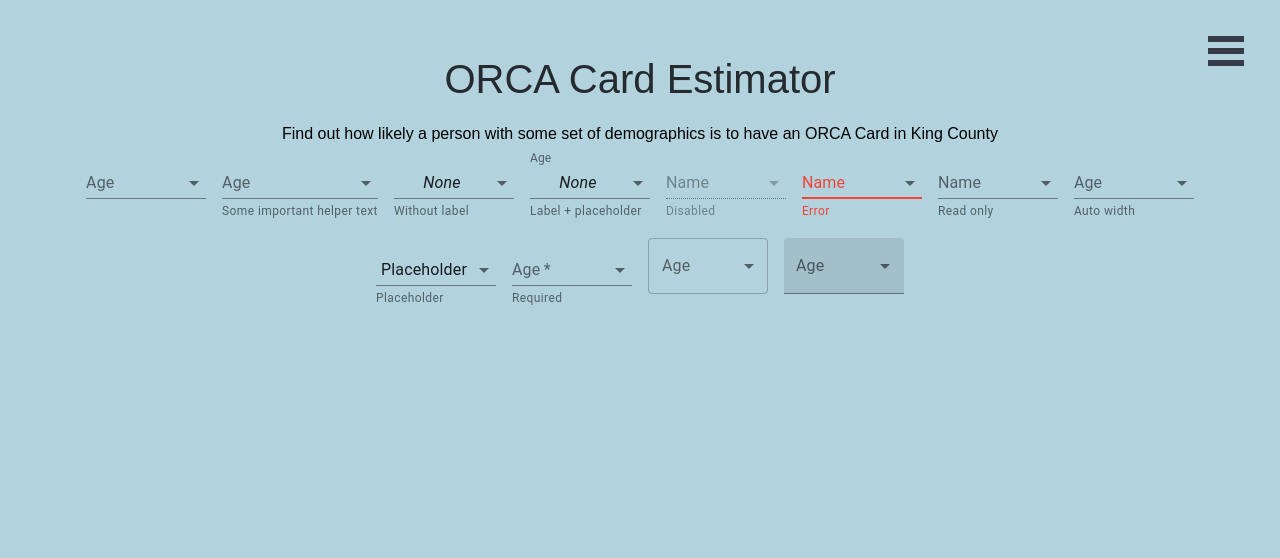
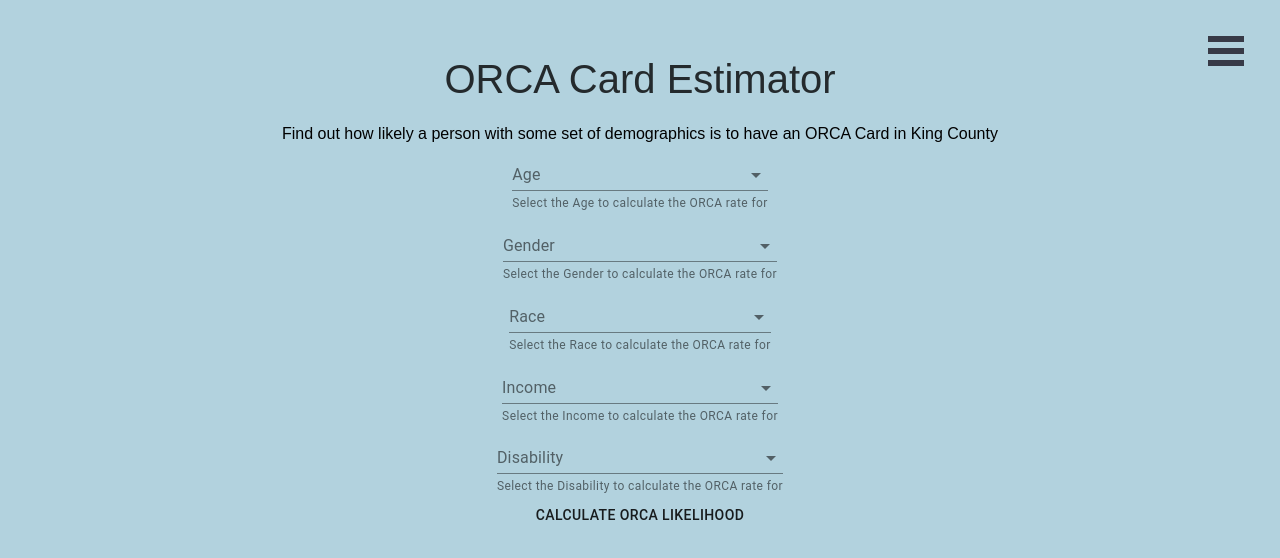
Before and after one commit to CSE482Winter2021/Major-Dudes, a React (Create React App) app in the folder client/: page /Estimator in a window 1280 px wide. Shown: the top 558 px of the page. Built offline with nearby package versions, Linux system fonts and the light colour scheme.

Commit message:
Estimator frontend

```diff
--- a/client/src/components/Estimator.jsx
+++ b/client/src/components/Estimator.jsx
@@ -1,13 +1,45 @@
-import React from 'react';
+import React, {Component} from 'react';
 import SimpleSelect from './Selector'
-function Estimator() {
+import Button from '@material-ui/core/Button/index';
+
+class Estimator extends Component {
+    constructor(props) {
+        super(props);
+        this.state = {data:[], calculated:false};
+        this.childHandler = this.childHandler.bind(this);
+        this.calculate = this.calculate.bind(this);
+    }
+    childHandler(index, dataFromChild) {
+        const { data } = this.state;
+        data[index] = dataFromChild;
+        this.setState({ data });
+    }
+    calculate() {
+        this.setState({calculated:true})
+    }
+    render() {
+        const ageElements = {1:'0 to 4', 2:'5 to 9', 3: '10 to 14', 4: '15 to 17', 5:'18 to 19', 6:'20', 7:'21', 8:'22 to 24', 9:'25 to 29', 10:'30 to 34', 11:'35 to 39', 12:'40 to 44', 13:'45 to 49', 14:'50 to 54', 15:'55 to 59', 16:'60 to 61', 17:'62 to 64', 18:'65 to 66', 19:'67 to 69', 20:'70 to 74', 21:'75 to 79', 22:'80 to 84', 23:'Older than 85'};
+        const genderElements = {1:'Male', 2:'Female'};
+        const raceElements = {1:'White', 2:'Black', 3:'Native', 4:'Pacific Islander', 5:'Asian', 6:'Other'};
+        const incomeElements = {1:'$0 to $9,999', 2:'$10,000 to $19,999', 3:'$20,000 to $34,999', 4:'$35,000 to $49,999', 5:'$50,000 to $74,999', 6:'Above 75,000'};
+        const disabilityElements = {1:'No disabilities', 2:'One disability', 3:'Two or more Diabilities'}
         return (
             <div className="App">
                 <h1 className="App-header" style={{ textAlign: "center" }}>ORCA Card Estimator</h1>
                 <div>Find out how likely a person with some set of demographics is to have an ORCA Card in King County</div>
-      <SimpleSelect />
+                <SimpleSelect index={0} label={'Age'} elements={ageElements} action={this.childHandler} />
+                <SimpleSelect index={1} label={'Gender'} elements={genderElements} action={this.childHandler} />
+                <SimpleSelect index={2} label={'Race'} elements={raceElements} action={this.childHandler} />
+                <SimpleSelect index={3} label={'Income'} elements={incomeElements} action={this.childHandler} />
+                <SimpleSelect index={4} label={'Disability'} elements={disabilityElements} action={this.childHandler} />
+                <Button  margin="20px" onClick={this.calculate}>
+                    Calculate ORCA Likelihood
+                </Button>
+                <div>{this.state.calculated ? <h1> 50% </h1> : null}</div>
+
             </div>
         );
     }
+}
 
 export default Estimator;
--- a/client/src/components/MapPage.jsx
+++ b/client/src/components/MapPage.jsx
@@ -6,8 +6,6 @@
 import waterMap from "../water.json";
 import "leaflet/dist/leaflet.css";
 import "./MapPage.css";
-// import IconButton from 'material-ui/IconButton';
-import { CloseIcon } from '@material-ui/icons';
 import Button from '@material-ui/core/Button/index';
 
 const tractStyle = {
@@ -102,6 +100,7 @@
   }
 
   getDemographics() {
+    // var react = new Parser();
     const demos = this.state;
     return (
       <div className='container'>
@@ -163,9 +162,6 @@
               Close
             </Button>
           </div> : null}
-          {/* <Button>
-            Hello
-          </Button> */}
         </div>
       </div>
     );
--- a/client/src/components/Selector.jsx
+++ b/client/src/components/Selector.jsx
@@ -1,10 +1,11 @@
-import React from 'react';
+import React, { Component } from "react";
 import { makeStyles } from '@material-ui/core/styles';
 import InputLabel from '@material-ui/core/InputLabel';
 import MenuItem from '@material-ui/core/MenuItem';
 import FormHelperText from '@material-ui/core/FormHelperText';
 import FormControl from '@material-ui/core/FormControl';
 import Select from '@material-ui/core/Select';
+// import { Parser } from 'html-to-react';
 
 const useStyles = makeStyles((theme) => ({
     formControl: {
@@ -16,223 +17,45 @@
     },
 }));
 
-export default function SimpleSelect() {
-  const classes = useStyles();
-  const [age, setAge] = React.useState('');
+class SimpleSelect extends Component {
+    constructor(props) {
+        super(props);
+        this.state = {val:null};
+    }
 
+    render() {
         const handleChange = (event) => {
-    setAge(event.target.value);
+            this.setState({ val: event.target.value });
+            console.log('handleChange ' + event.target.value)
+            this.props.action(this.props.index, event.target.value);
         };
+
+        const items = []
+
+        for (let k in this.props.elements) {
+            items.push(<MenuItem value={k}>{this.props.elements[k]}</MenuItem>)
+        }
 
         return (
             <div>
-      <FormControl className={classes.formControl}>
-        <InputLabel id="demo-simple-select-label">Age</InputLabel>
-        <Select
-          labelId="demo-simple-select-label"
-          id="demo-simple-select"
-          value={age}
-          onChange={handleChange}
-        >
-          <MenuItem value={10}>Ten</MenuItem>
-          <MenuItem value={20}>Twenty</MenuItem>
-          <MenuItem value={30}>Thirty</MenuItem>
-        </Select>
-      </FormControl>
-      <FormControl className={classes.formControl}>
-        <InputLabel id="demo-simple-select-helper-label">Age</InputLabel>
+                <FormControl>
+                    <InputLabel id="demo-simple-select-helper-label">{this.props.label}</InputLabel>
                     <Select
                         labelId="demo-simple-select-helper-label"
                         id="demo-simple-select-helper"
-          value={age}
+                        // value={age}
                         onChange={handleChange}
                     >
                         <MenuItem value="">
                             <em>None</em>
                         </MenuItem>
-          <MenuItem value={10}>Ten</MenuItem>
-          <MenuItem value={20}>Twenty</MenuItem>
-          <MenuItem value={30}>Thirty</MenuItem>
+                        {items}
                     </Select>
-        <FormHelperText>Some important helper text</FormHelperText>
-      </FormControl>
-      <FormControl className={classes.formControl}>
-        <Select
-          value={age}
-          onChange={handleChange}
-          displayEmpty
-          className={classes.selectEmpty}
-          inputProps={{ 'aria-label': 'Without label' }}
-        >
-          <MenuItem value="">
-            <em>None</em>
-          </MenuItem>
-          <MenuItem value={10}>Ten</MenuItem>
-          <MenuItem value={20}>Twenty</MenuItem>
-          <MenuItem value={30}>Thirty</MenuItem>
-        </Select>
-        <FormHelperText>Without label</FormHelperText>
-      </FormControl>
-      <FormControl className={classes.formControl}>
-        <InputLabel shrink id="demo-simple-select-placeholder-label-label">
-          Age
-        </InputLabel>
-        <Select
-          labelId="demo-simple-select-placeholder-label-label"
-          id="demo-simple-select-placeholder-label"
-          value={age}
-          onChange={handleChange}
-          displayEmpty
-          className={classes.selectEmpty}
-        >
-          <MenuItem value="">
-            <em>None</em>
-          </MenuItem>
-          <MenuItem value={10}>Ten</MenuItem>
-          <MenuItem value={20}>Twenty</MenuItem>
-          <MenuItem value={30}>Thirty</MenuItem>
-        </Select>
-        <FormHelperText>Label + placeholder</FormHelperText>
-      </FormControl>
-      <FormControl className={classes.formControl} disabled>
-        <InputLabel id="demo-simple-select-disabled-label">Name</InputLabel>
-        <Select
-          labelId="demo-simple-select-disabled-label"
-          id="demo-simple-select-disabled"
-          value={age}
-          onChange={handleChange}
-        >
-          <MenuItem value="">
-            <em>None</em>
-          </MenuItem>
-          <MenuItem value={10}>Ten</MenuItem>
-          <MenuItem value={20}>Twenty</MenuItem>
-          <MenuItem value={30}>Thirty</MenuItem>
-        </Select>
-        <FormHelperText>Disabled</FormHelperText>
-      </FormControl>
-      <FormControl className={classes.formControl} error>
-        <InputLabel id="demo-simple-select-error-label">Name</InputLabel>
-        <Select
-          labelId="demo-simple-select-error-label"
-          id="demo-simple-select-error"
-          value={age}
-          onChange={handleChange}
-          renderValue={(value) => `⚠️  - ${value}`}
-        >
-          <MenuItem value="">
-            <em>None</em>
-          </MenuItem>
-          <MenuItem value={10}>Ten</MenuItem>
-          <MenuItem value={20}>Twenty</MenuItem>
-          <MenuItem value={30}>Thirty</MenuItem>
-        </Select>
-        <FormHelperText>Error</FormHelperText>
-      </FormControl>
-      <FormControl className={classes.formControl}>
-        <InputLabel id="demo-simple-select-readonly-label">Name</InputLabel>
-        <Select
-          labelId="demo-simple-select-readonly-label"
-          id="demo-simple-select-readonly"
-          value={age}
-          onChange={handleChange}
-          inputProps={{ readOnly: true }}
-        >
-          <MenuItem value="">
-            <em>None</em>
-          </MenuItem>
-          <MenuItem value={10}>Ten</MenuItem>
-          <MenuItem value={20}>Twenty</MenuItem>
-          <MenuItem value={30}>Thirty</MenuItem>
-        </Select>
-        <FormHelperText>Read only</FormHelperText>
-      </FormControl>
-      <FormControl className={classes.formControl}>
-        <InputLabel id="demo-simple-select-autowidth-label">Age</InputLabel>
-        <Select
-          labelId="demo-simple-select-autowidth-label"
-          id="demo-simple-select-autowidth"
-          value={age}
-          onChange={handleChange}
-          autoWidth
-        >
-          <MenuItem value="">
-            <em>None</em>
-          </MenuItem>
-          <MenuItem value={10}>Ten</MenuItem>
-          <MenuItem value={20}>Twenty</MenuItem>
-          <MenuItem value={30}>Thirty</MenuItem>
-        </Select>
-        <FormHelperText>Auto width</FormHelperText>
-      </FormControl>
-      <FormControl className={classes.formControl}>
-        <Select
-          value={age}
-          onChange={handleChange}
-          displayEmpty
-          className={classes.selectEmpty}
-          inputProps={{ 'aria-label': 'Without label' }}
-        >
-          <MenuItem value="" disabled>
-            Placeholder
-          </MenuItem>
-          <MenuItem value={10}>Ten</MenuItem>
-          <MenuItem value={20}>Twenty</MenuItem>
-          <MenuItem value={30}>Thirty</MenuItem>
-        </Select>
-        <FormHelperText>Placeholder</FormHelperText>
-      </FormControl>
-      <FormControl required className={classes.formControl}>
-        <InputLabel id="demo-simple-select-required-label">Age</InputLabel>
-        <Select
-          labelId="demo-simple-select-required-label"
-          id="demo-simple-select-required"
-          value={age}
-          onChange={handleChange}
-          className={classes.selectEmpty}
-        >
-          <MenuItem value="">
-            <em>None</em>
-          </MenuItem>
-          <MenuItem value={10}>Ten</MenuItem>
-          <MenuItem value={20}>Twenty</MenuItem>
-          <MenuItem value={30}>Thirty</MenuItem>
-        </Select>
-        <FormHelperText>Required</FormHelperText>
-      </FormControl>
-      <FormControl variant="outlined" className={classes.formControl}>
-        <InputLabel id="demo-simple-select-outlined-label">Age</InputLabel>
-        <Select
-          labelId="demo-simple-select-outlined-label"
-          id="demo-simple-select-outlined"
-          value={age}
-          onChange={handleChange}
-          label="Age"
-        >
-          <MenuItem value="">
-            <em>None</em>
-          </MenuItem>
-          <MenuItem value={10}>Ten</MenuItem>
-          <MenuItem value={20}>Twenty</MenuItem>
-          <MenuItem value={30}>Thirty</MenuItem>
-        </Select>
-      </FormControl>
-      <FormControl variant="filled" className={classes.formControl}>
-        <InputLabel id="demo-simple-select-filled-label">Age</InputLabel>
-        <Select
-          labelId="demo-simple-select-filled-label"
-          id="demo-simple-select-filled"
-          value={age}
-          onChange={handleChange}
-        >
-          <MenuItem value="">
-            <em>None</em>
-          </MenuItem>
-          <MenuItem value={10}>Ten</MenuItem>
-          <MenuItem value={20}>Twenty</MenuItem>
-          <MenuItem value={30}>Thirty</MenuItem>
-        </Select>
+                    <FormHelperText>Select the {this.props.label} to calculate the ORCA rate for</FormHelperText>
                 </FormControl>
             </div>
         );
     }
+}
+
+export default SimpleSelect;
```
Lines whose indentation alone changed are shown as unchanged.
